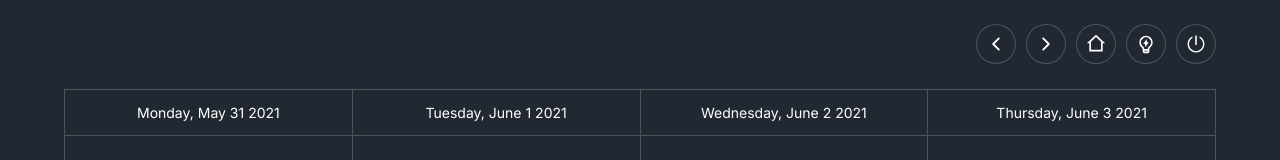
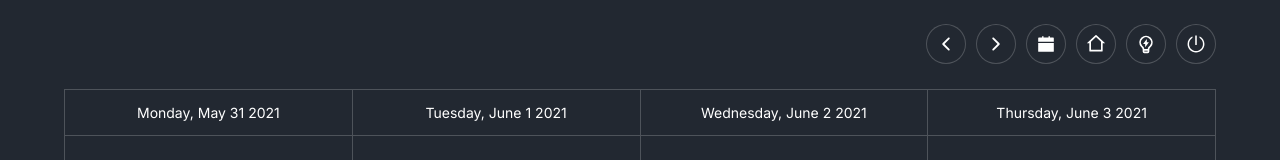
Before and after one commit to therealrinku/robonote, a Next.js app: page /demo in a window 1280 px wide. Shown: the top 160 px of the page. Built offline with nearby package versions, Linux system fonts and the light colour scheme.

Commit message:
feat: datepicker added for easy navigation

```diff
--- a/components/HomeNav.js
+++ b/components/HomeNav.js
@@ -2,14 +2,15 @@ import homeNavStyles from "../styles/HomeNav.module.css";
 import { IoIosArrowBack, IoIosArrowForward } from "react-icons/io";
 import { BiMoon } from "react-icons/bi";
 import { RiHome2Line } from "react-icons/ri";
-import { AiOutlinePoweroff } from "react-icons/ai";
+import { AiFillCalendar, AiOutlinePoweroff } from "react-icons/ai";
 import { RiLightbulbFlashLine } from "react-icons/ri";
-import { useContext } from "react";
+import { useContext, useState } from "react";
 import UserContext from "../userContext";
 import { useRouter } from "next/router";
 
-export default function HomeNav({ demoMode, setDatePlus, darkMode, setDarkMode }) {
+export default function HomeNav({ demoMode, setDatePlus, darkMode, setDarkMode, currentDate, setCurrentDate }) {
   const { setEmailAddress } = useContext(UserContext);
+  const [showDatePicker, setShowDatePicker]  = useState(false);
 
   const router = useRouter();
 
@@ -30,7 +31,16 @@ export default function HomeNav({ demoMode, setDatePlus, darkMode, setDarkMode }
       <button onClick={() => setDatePlus((prev) => prev + 1)}>
         <IoIosArrowForward />
       </button>
-      <button onClick={() => setDatePlus(0)}>
+      <button style={ showDatePicker ? { background :"rgb(200, 200, 200)" } : {}} onClick={()=>setShowDatePicker(prev=>!prev)}>
+        <AiFillCalendar />
+      </button>
+      {showDatePicker && <div className={homeNavStyles.datepicker}>
+        <input value={currentDate} type="date" onChange={(e)=>setCurrentDate(e.target.value)}/>
+      </div> }
+      <button onClick={() => {
+        setDatePlus(0);
+        setCurrentDate(new Date());
+      }}>
         <RiHome2Line />
       </button>
       <button onClick={() => setDarkMode((prev) => !prev)}>{darkMode ? <RiLightbulbFlashLine /> : <BiMoon />}</button>
--- a/components/HomePage.js
+++ b/components/HomePage.js
@@ -104,7 +104,7 @@ export default function HomePage({ demoMode, demoDates }) {
       ) : (
         <div style={{ marginTop: "3vh" }} className={darkMode ? homeStyles.darkMode : null}>
           {/*option section*/}
-          <HomeNav demoMode={demoMode} setDatePlus={setDatePlus} darkMode={darkMode} setDarkMode={toggleDarkMode} />
+          <HomeNav currentDate={currentDate} setCurrentDate={setCurrentDate} demoMode={demoMode} setDatePlus={setDatePlus} darkMode={darkMode} setDarkMode={toggleDarkMode} />
 
           {/*todo boards*/}
           <DragDropContext onDragEnd={onDragEnd}>
--- a/styles/HomeNav.module.css
+++ b/styles/HomeNav.module.css
@@ -5,6 +5,22 @@
   width: 90vw;
   max-width: 1500px;
   justify-content: flex-end;
+  position: relative;
+}
+
+.datepicker{
+  position: absolute;
+  top:45px;
+  right:85px;
+  color:white;
+}
+
+.datepicker input{
+  height:40px;
+  padding:0 10px;
+  outline: none;
+  border:solid 1px wheat;
+  box-shadow: rgba(0, 0, 0, 0.3) 0px 19px 38px, rgba(0, 0, 0, 0.22) 0px 15px 12px;
 }
 
 .homeNav button {
--- a/styles/globals.css
+++ b/styles/globals.css
@@ -22,3 +22,7 @@ button:hover {
 * {
   box-sizing: border-box;
 }
+
+::-webkit-calendar-picker-indicator {
+  filter: invert(1);
+}
```
